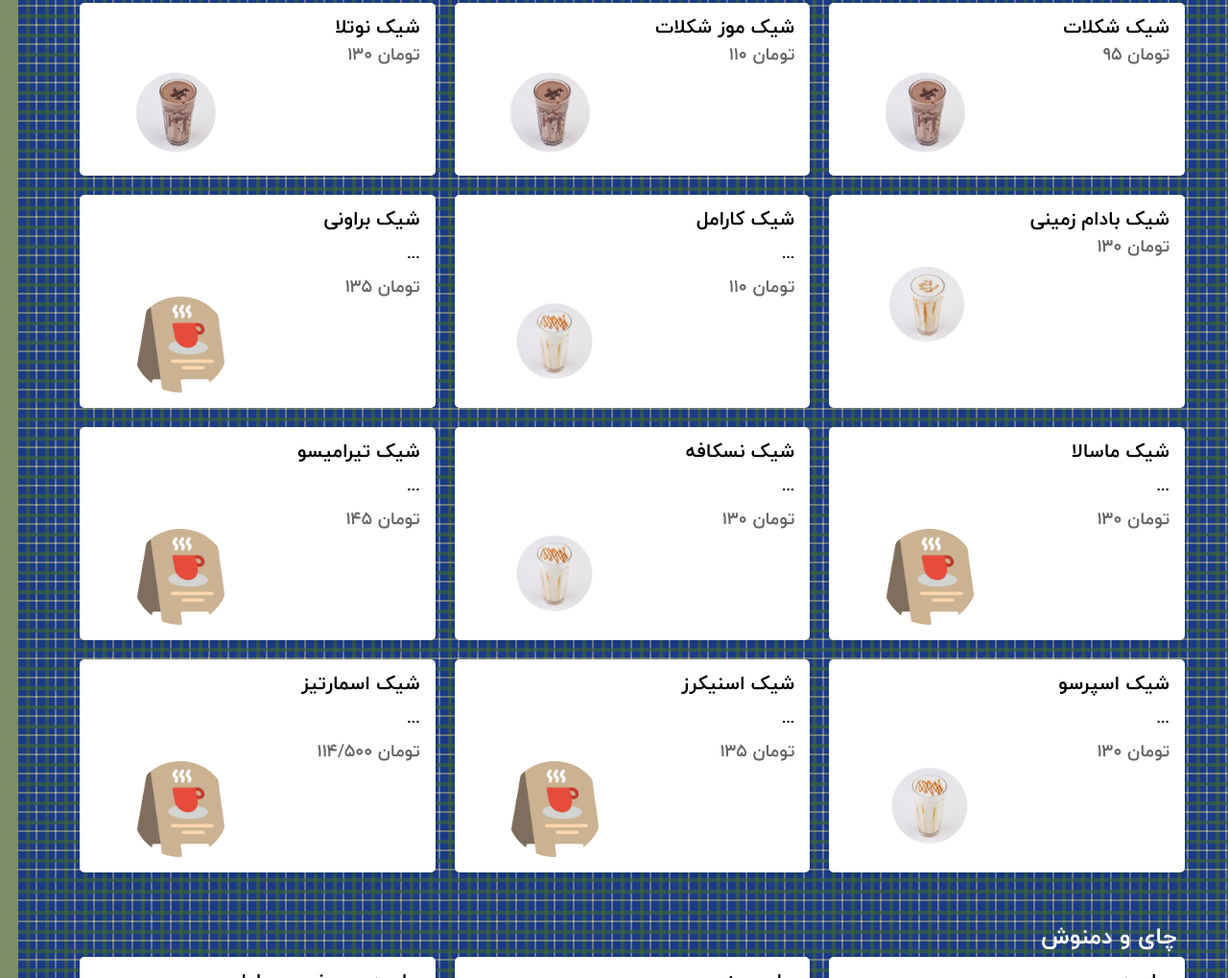
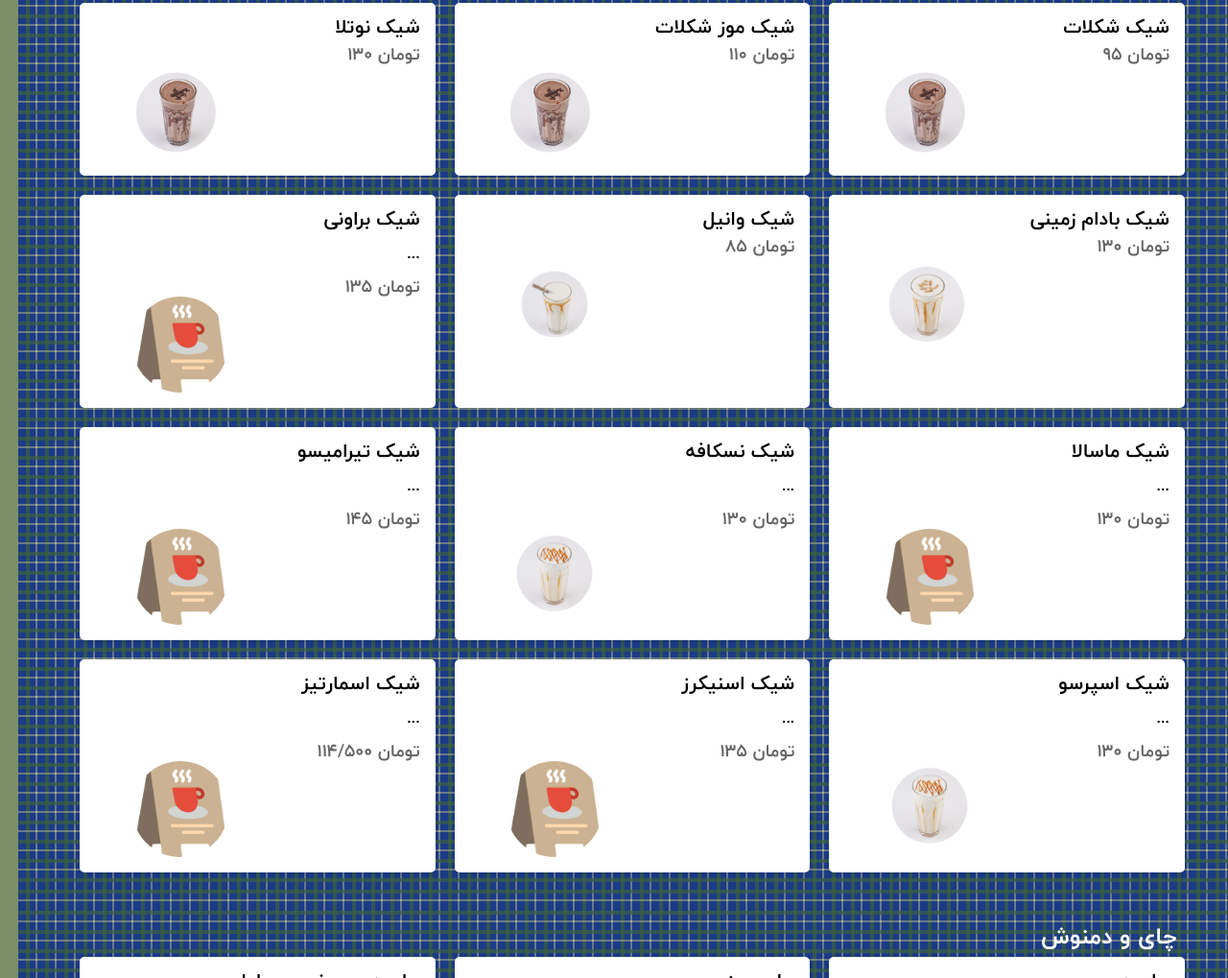
Before and after one commit to omidzarghami/pijam, a plain HTML site: page index.html in a window 1280 px wide. Shown: the part 4453-5472 px from the top of the page at 96% size. Drawn offline with Linux system fonts and the light colour scheme.

Commit message:
vanilla shake

```diff
--- a/index.html
+++ b/index.html
@@ -629,11 +629,11 @@
                         </div>
                     </div>
                     <div class="menu-item">
-                        <h3>شیک کارامل</h3>
-                        <p>...</p>
-                        <span>تومان&nbsp;110</span>
-                        <div class="image-container">
-                            <img loading="lazy" src="./assets/images/shakes/caramel shake.webp" alt="شیک کارامل"
+                        <h3>شیک وانیل</h3>
+                        <p></p>
+                        <span>تومان&nbsp;85</span>
+                        <div class="image-container">
+                            <img loading="lazy" src="./assets/images/shakes/vanilla shake.webp" alt="شیک وانیل"
                                 class="rounded-image" id="enlarged-image" width="150px" height="150px">
                         </div>
                     </div>
```
